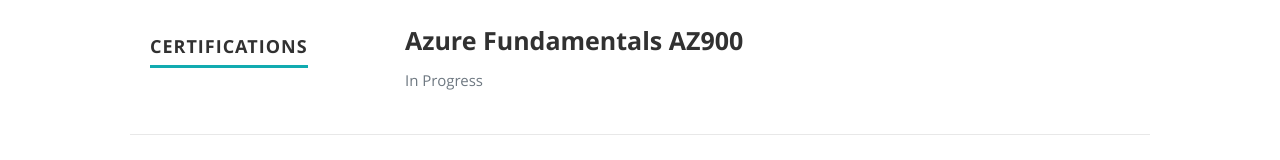
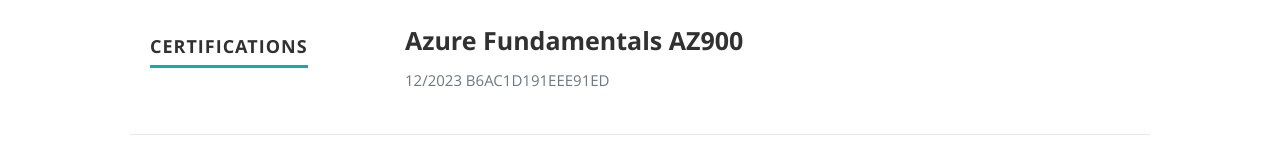
Before and after one commit to jessetweet3/azure-resume, a plain HTML site: page frontend/index.html in a window 1280 px wide. Shown: the part 1338-1498 px from the top of the page. Drawn offline with nearby package versions, Linux system fonts and the light colour scheme; no server answers.

Commit message:
Updates to HTML

```diff
--- a/frontend/index.html
+++ b/frontend/index.html
@@ -132,7 +132,7 @@
                <div class="twelve columns">
 
                   <h3>Azure Fundamentals AZ900 </h3>
-                  <p class="info"><em class="date">In Progress</em></p>
+                  <p class="info"><em class="date">12/2023 B6AC1D191EEE91ED</em></p>
 
                </div>
 
```
